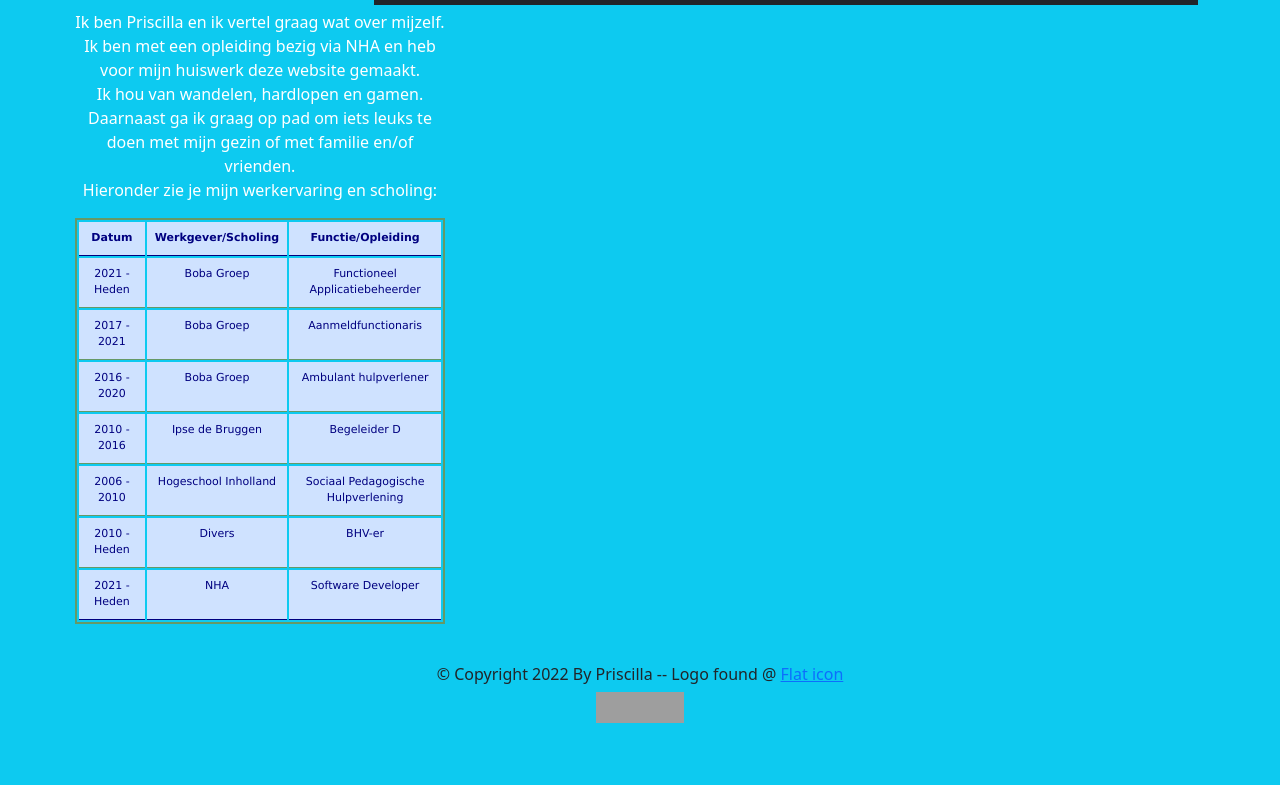
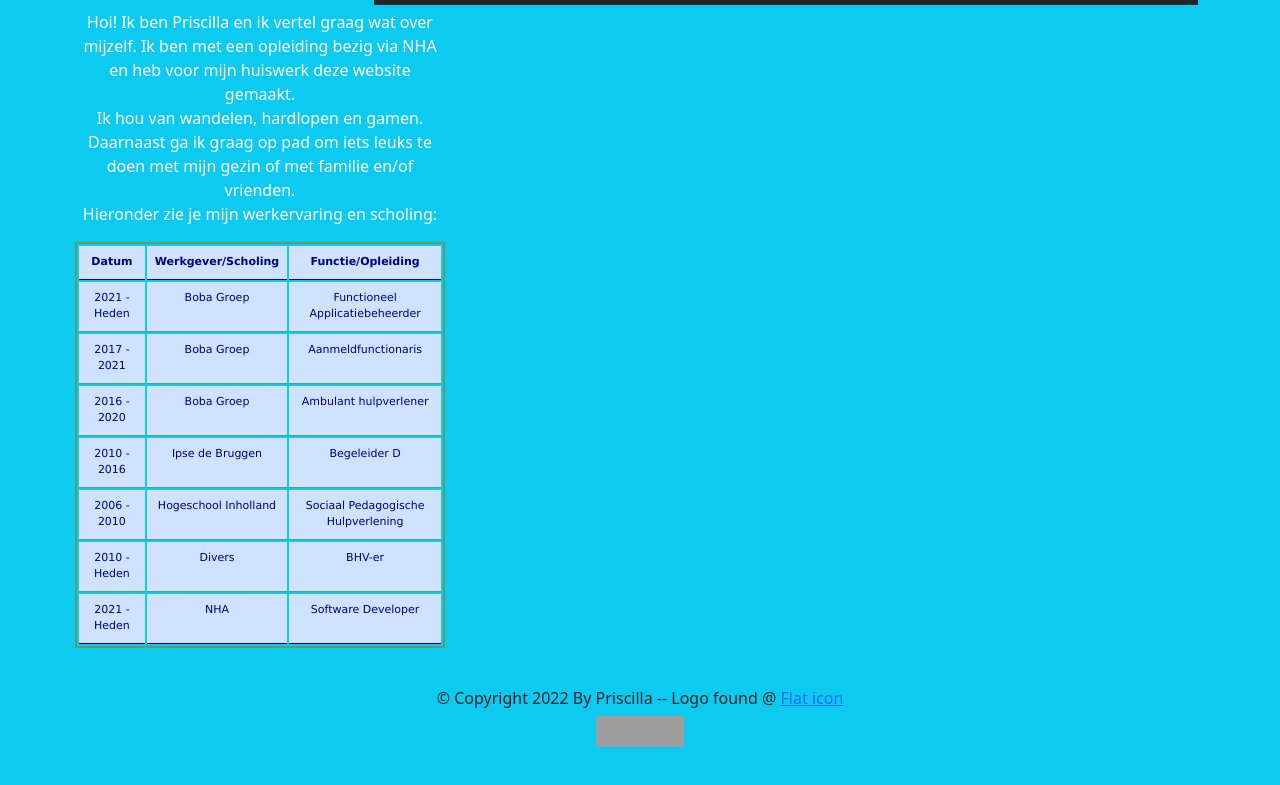
Before and after one commit to Styx05/btstrp, a plain HTML site: page hw_21_22/overmij.html in a window 1280 px wide. Shown: the part 61-846 px from the top of the page. Drawn offline with nearby package versions, Linux system fonts and the light colour scheme; grey boxes are pictures that could not be loaded.

Commit message:
Update overmij.html

```diff
--- a/hw_21_22/overmij.html
+++ b/hw_21_22/overmij.html
@@ -48,7 +48,7 @@
     </header>
     <div class="row">
       <div class="col-12 col-md-4 justify-content-center" style="padding:5px;"> <!-- Stukje inleiding -->
-        <p>Ik ben Priscilla en ik vertel graag wat over mijzelf. Ik ben met een opleiding bezig via NHA en heb voor mijn huiswerk deze website gemaakt.<br>
+        <p>Hoi! Ik ben Priscilla en ik vertel graag wat over mijzelf. Ik ben met een opleiding bezig via NHA en heb voor mijn huiswerk deze website gemaakt.<br>
           Ik hou van wandelen, hardlopen en gamen. Daarnaast ga ik graag op pad om iets leuks te doen met mijn gezin of met familie en/of vrienden.<br>
           Hieronder zie je mijn werkervaring en scholing: </p>
           <table class="table table-primary" id="tabel"> <!-- Tabel met CV gegevens zoals werkgevers en opleidingen -->
```
